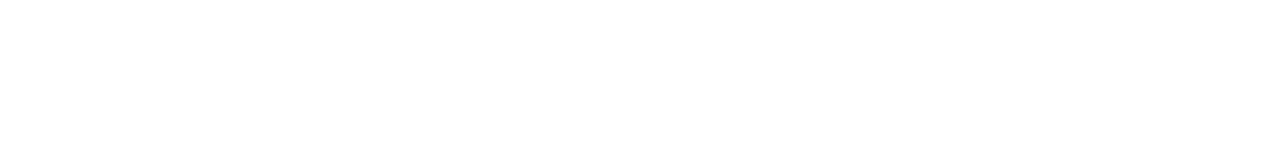
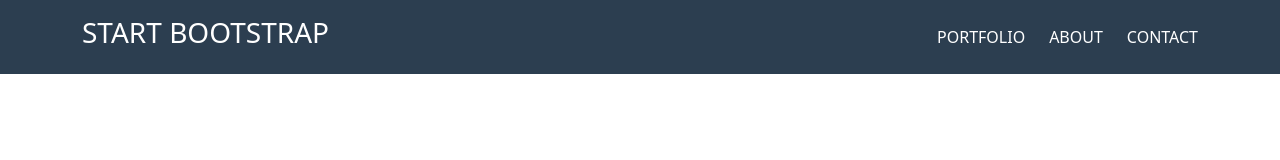
Before and after one commit to alessandroNessi/html-css-bootstrap-freelancer, a plain HTML site: page index.html in a window 1280 px wide. Drawn offline with nearby package versions, Linux system fonts and the light colour scheme.

Commit message:
header done

```diff
--- a/css/style.css
+++ b/css/style.css
@@ -0,0 +1,9 @@
+header{
+    background-color: #2c3e50;
+    padding: 1rem;
+    width: 100%;
+}
+a{
+    text-decoration: none;
+    color: white;
+}
--- a/index.html
+++ b/index.html
@@ -10,7 +10,31 @@
     <title>Document</title>
 </head>
 <body>
+    <header class="position-fixed top-0">
+        <div class="container">
+            <div class="row">
+                <div class="col d-flex align-items-center">
+                    <a href="#">
+                        <h3 class="text-white text-uppercase">START BOOTSTRAP</h3>
+                    </a>
+                </div>
+                <div class="col-auto d-flex align-items-center">
+                    <a href="#">
+                        <span class="text-uppercase">portfolio</span>
+                    </a>
+                    <a href="#">
+                        <span class="text-uppercase ps-4">about</span>
+                    </a>
+                    <a href="#">
+                        <span class="text-uppercase ps-4">contact</span>
+                    </a>
+                </div>
+            </div>
+        </div>
+    </header>
+    <main>
 
+    </main>
     <!-- bootstrap js -->
     <script src="https://cdn.jsdelivr.net/npm/bootstrap@5.0.2/dist/js/bootstrap.bundle.min.js" integrity="sha384-MrcW6ZMFYlzcLA8Nl+NtUVF0sA7MsXsP1UyJoMp4YLEuNSfAP+JcXn/tWtIaxVXM" crossorigin="anonymous"></script>
 </body>
```
